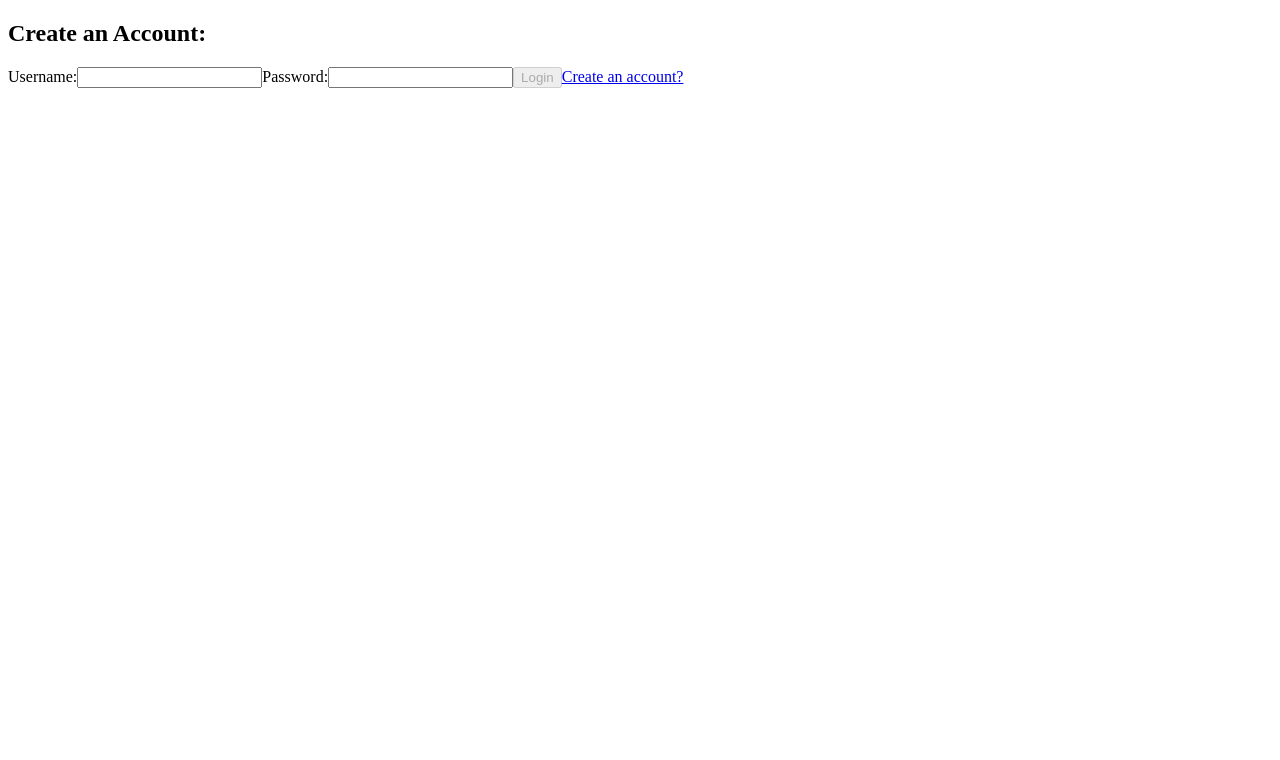
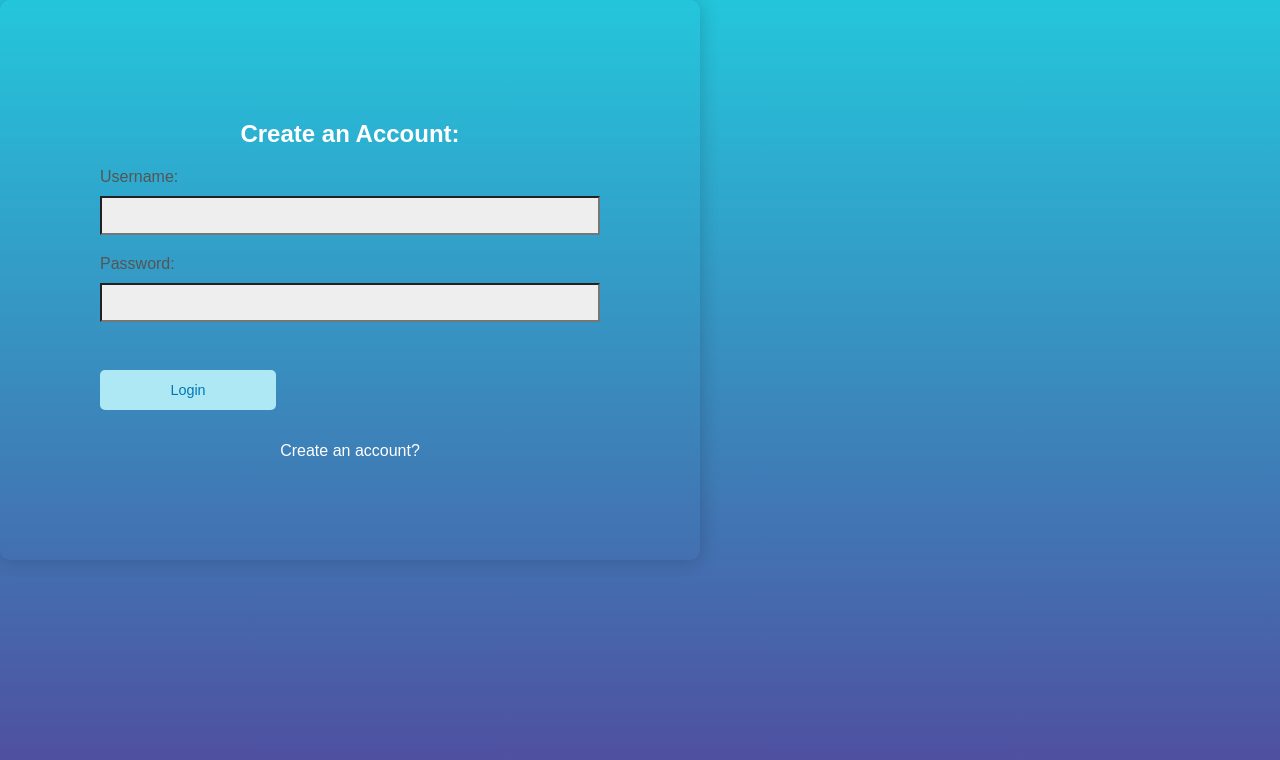
Before and after one commit to uniit-2-build/anywherefitness, a React (Create React App) app: page /login in a window 1280 px wide. Shown: the top 760 px of the page. Built offline with nearby package versions, Linux system fonts and the light colour scheme.

Commit message:
Login page style is complete for now

```diff
--- a/src/components/Login.js
+++ b/src/components/Login.js
@@ -2,6 +2,97 @@ import React from 'react';
 import loginSchema from '../verification/loginSchema';
 import { Link } from "react-router-dom";
 import useForm from '../hooks/useForm';
+import styled, { createGlobalStyle, css } from "styled-components";
+
+const GlobalStyle = createGlobalStyle`
+html {
+	height: 100%;
+
+
+}
+
+body {
+	font-family: Arial, Helvetica, sans-serif;
+	background: linear-gradient(to bottom, #24C6DC, #514A9D);
+	height: 100%;
+	margin: 0;
+	color: #555;
+
+}
+
+
+h2 {
+	text-align: center;
+	color: #ffffff;
+}
+
+input {
+display: block;
+width: 100%;
+background-color: #eee;
+border: 1px sold #ddd;
+box-sizing: border-box;
+margin: 10px 0 20px 0;
+padding: 10px;
+}
+
+div {
+    padding-top: 2rem;
+    text-align: center;
+}
+
+`;
+
+const sharedStyles = css`
+	background-color: #eee;
+
+	border-radius: 5px;
+	border: 1px sold #ddd;
+	margin: 10px 0 20px 0;
+	padding: 20px;
+	box-sizing: border-box;
+`;
+
+const StyledForm = styled.form`
+	width: 100%;
+	max-width: 700px;
+	padding: 100px;
+
+	border-radius: 10px;
+	box-sizing: border-box;
+	box-shadow: 0px 0px 20px 0px rgba(0, 0, 0, 0.2);
+`;
+
+const StyledButton = styled.button`
+	display: block;
+	background-color: #ade8f4;
+	color: #0077b6;
+	font-size: 0.9rem;
+	border: 0;
+	border-radius: 5px;
+	height: 40px;
+	width: 11rem;
+	padding: 0 20px;
+	//====SPACE BETWEEN BUTTON AND EMAIL=====
+	margin-top: 3rem;
+	cursor: pointer;
+	box-sizing: border-box;
+`;
+
+
+const NavLink = styled(Link)`
+
+  color: white;
+  text-decoration: none;
+  &:hover {
+    color: red;
+    background: blue;
+  }
+`;
+
+
+
+
 
 const defaultValues = {
     username: "",
@@ -19,7 +110,9 @@ export default function Login() {
     }
 
     return (
-        <form onSubmit={submit}>
+			<>
+				<GlobalStyle />
+				<StyledForm onSubmit={submit}>
 					<h2>Create an Account:</h2>
 					<label for="username">
 						Username:
@@ -41,9 +134,13 @@ export default function Login() {
 							value={formValues.password}
 						/>
 					</label>
-            <button disabled={error}
-            type="submit">Login</button>
-            <Link to="/sign-up">Create an account?</Link>
-        </form>
-    )
+					<StyledButton disabled={error} type="submit">
+						Login
+					</StyledButton>
+					<div>
+						<NavLink to="/sign-up">Create an account?</NavLink>
+					</div>
+				</StyledForm>
+			</>
+		);
 }
```
Lines whose indentation alone changed are shown as unchanged.
